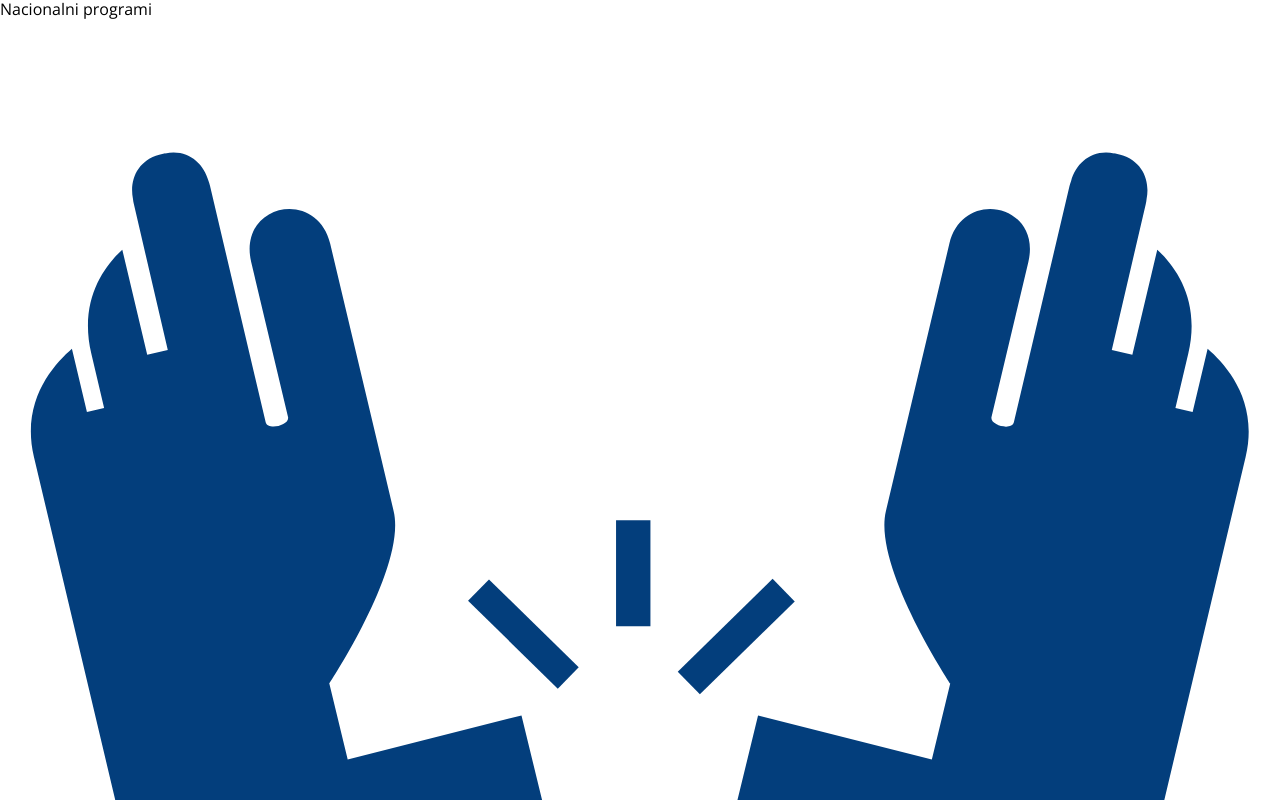
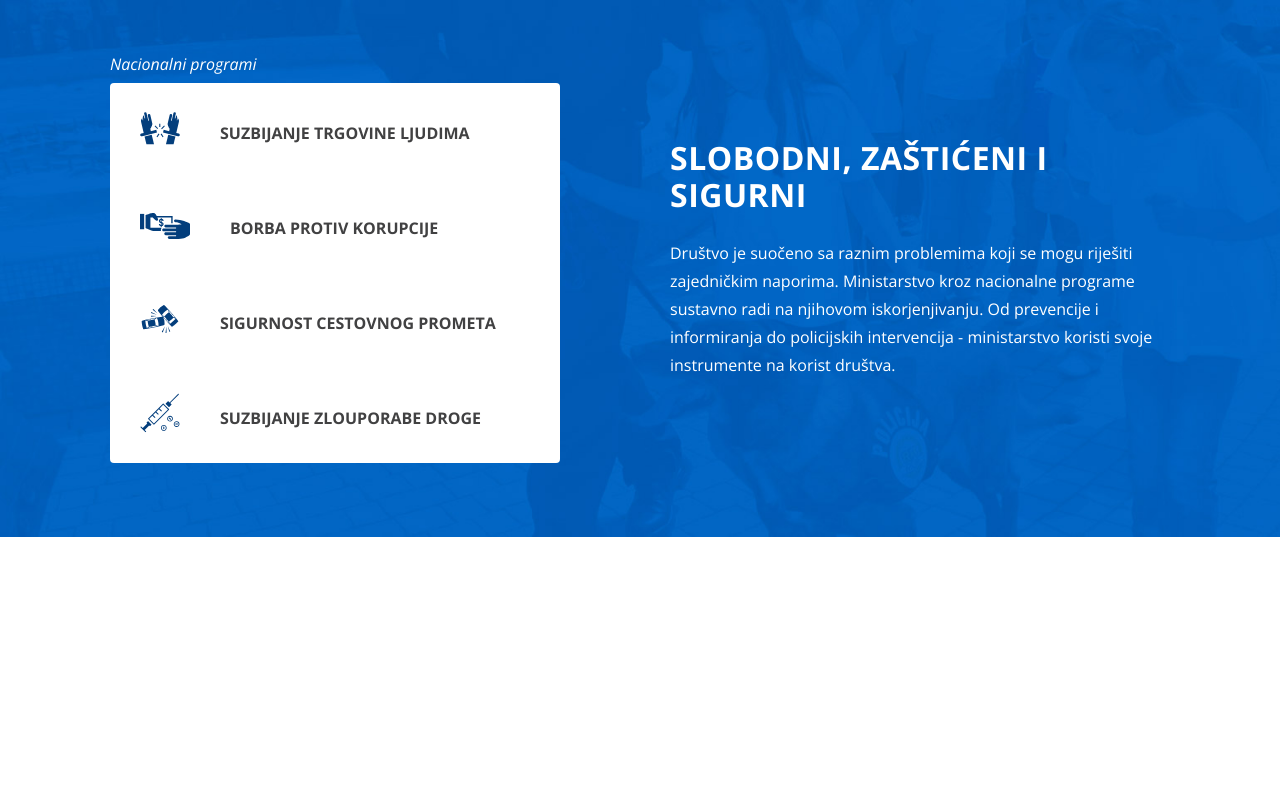
Before and after one commit to ivanovicluka/MUP, a website: page index.html in a window 1280 px wide. Shown: the top 800 px of the page. Drawn offline with nearby package versions, Linux system fonts and the light colour scheme.

Commit message:
Fixed HTML structure, added full screen CSS.

```diff
--- a/index.html
+++ b/index.html
@@ -1,5 +1,6 @@
 <!doctype html>
-<html lang="hr" >
+<html lang="hr">
+
 <head>
     <meta charset="utf-8">
     <meta http-equiv="x-ua-compatible" content="ie=edge">
@@ -11,46 +12,54 @@
 
     <link rel="stylesheet" href="/dist/main.min.css">
 </head>
+
 <body>
     <div class="general__section section">
         <div class="general__container container">
             <div class="general__projects">
 
                 <div class="general__projects-label">Nacionalni programi</div>
+
+                <div class="general__project-container">
+
                     <div class="general__project">
                         <div class="general__project-info">
-                <img src="/images/human-trafficking.svg">
+                            <img class="general__icon" src="/images/human-trafficking.svg">
                             <div class="general__project-name">suzbijanje trgovine ljudima</div>
-              </div>
                         </div>
                     </div>
                     <div class="general__project">
                         <div class="general__project-info">
-                <img src="/images/corruption.svg">
+                            <img class="general__icon general__icon-special" src="/images/corruption.svg">
                             <div class="general__project-name">borba protiv korupcije</div>
-              </div>
                         </div>
                     </div>
                     <div class="general__project">
                         <div class="general__project-info">
-                <img src="/images/road-safety.svg">
+                            <img class="general__icon" src="/images/road-safety.svg">
                             <div class="general__project-name">sigurnost cestovnog prometa</div>
-              </div>
                         </div>
                     </div>
                     <div class="general__project">
                         <div class="general__project-info">
-                <img src="/images/drug-abuse.svg">
+                            <img class="general__icon" src="/images/drug-abuse.svg">
                             <div class="general__project-name">suzbijanje zlouporabe droge</div>
                         </div>
                     </div>
+
+                </div>
+
             </div>
 
             <div class="general__content">
                 <div class="general__title">SLOBODNI, ZAŠTIĆENI I SIGURNI</div>
-            <div class="general__text">Društvo je suočeno sa raznim problemima koji se mogu riješiti zajedničkim naporima. Ministarstvo kroz nacionalne programe sustavno radi na njihovom iskorjenjivanju. Od prevencije i informiranja do policijskih intervencija - ministarstvo koristi svoje instrumente na korist društva.</div>
+                <div class="general__text">Društvo je suočeno sa raznim problemima koji se mogu riješiti zajedničkim naporima. Ministarstvo kroz nacionalne programe sustavno radi na njihovom iskorjenjivanju. Od prevencije i informiranja do policijskih intervencija - ministarstvo
+                    koristi svoje instrumente na korist društva.</div>
+            </div>
+        </div>
     </div>
     </div>
     </div>
 </body>
+
 </html>
--- a/styles/base/colors.scss
+++ b/styles/base/colors.scss
@@ -1 +1,2 @@
 $dark-grey: #414142;
+$selection-color: #FFCB46;
--- a/styles/base/general.scss
+++ b/styles/base/general.scss
@@ -9,5 +9,9 @@
 }
 
 body {
-  font-family: 'Open Sans';
+    font-family: 'Open Sans';
 }
+
+*::selection {
+    background: $selection-color;
+}
--- a/styles/layout/container.scss
+++ b/styles/layout/container.scss
@@ -0,0 +1,5 @@
+.container {
+    max-width: 80%;
+    margin: 0 auto;
+    overflow: hidden;
+}
--- a/styles/pages/ministry.scss
+++ b/styles/pages/ministry.scss
@@ -0,0 +1,105 @@
+.general__section {
+    height: 537px;
+    background-image: url('/images/national-programs-background.jpg');
+    background-repeat: no-repeat;
+    background-size: cover;
+}
+
+.general__container {
+    max-width: 1100px;
+    padding: 20px;
+}
+
+.general__projects {
+    width: 450px;
+    float: left;
+    margin: 30px 0px 50px;
+}
+
+.general__content {
+    width: 500px;
+    float: right;
+}
+
+.general__projects-label {
+    color: white;
+    font-style: italic;
+    margin-top: 5px;
+    margin-bottom: 10px;
+}
+
+.general__project-container {
+    cursor: pointer;
+    width: 100%;
+    background-color: white;
+    border-radius: 4px;
+    overflow: hidden;
+}
+
+.general__project {
+    overflow: hidden;
+}
+
+.general__project-info {
+    margin: 25px 30px 20px;
+}
+
+.general__icon {
+    float: left;
+    max-height: 50px;
+    max-width: 50px;
+    margin-right: 40px;
+}
+
+.general__icon-special {
+    margin-top: 10px;
+}
+
+.general__project-name {
+    color: $dark-grey;
+    text-transform: uppercase;
+    font-size: 16px;
+    font-weight: 700;
+    line-height: 50px;
+    height: 50px;
+}
+
+.general__title {
+    margin-top: 120px;
+    margin-bottom: 25px;
+    color: white;
+    font-size: 32px;
+    font-weight: 700;
+    letter-spacing: .5px;
+}
+
+.general__text {
+    font-size: 16px;
+    line-height: 28px;
+    color: white;
+}
+
+@media(max-width:1200px) {
+    .general__title {
+        font-size: 28px;
+        margin-top: 140px;
+    }
+    .general__text {
+        font-size: 14px;
+        line-height: 24px;
+    }
+    .general__project-name {
+        font-size: 14px;
+    }
+    .general__icon {
+        max-height: 40px;
+        max-width: 40px;
+        margin-right: 25px;
+    }
+    .general__project-info {
+        margin: 15px 20px 10px;
+    }
+    .general__projects {
+        width: 370px;
+    }
+}
```
Also changed, not shown: dist/main.css, dist/main.min.css, 1 other file. Lines whose indentation alone changed are shown as unchanged.
